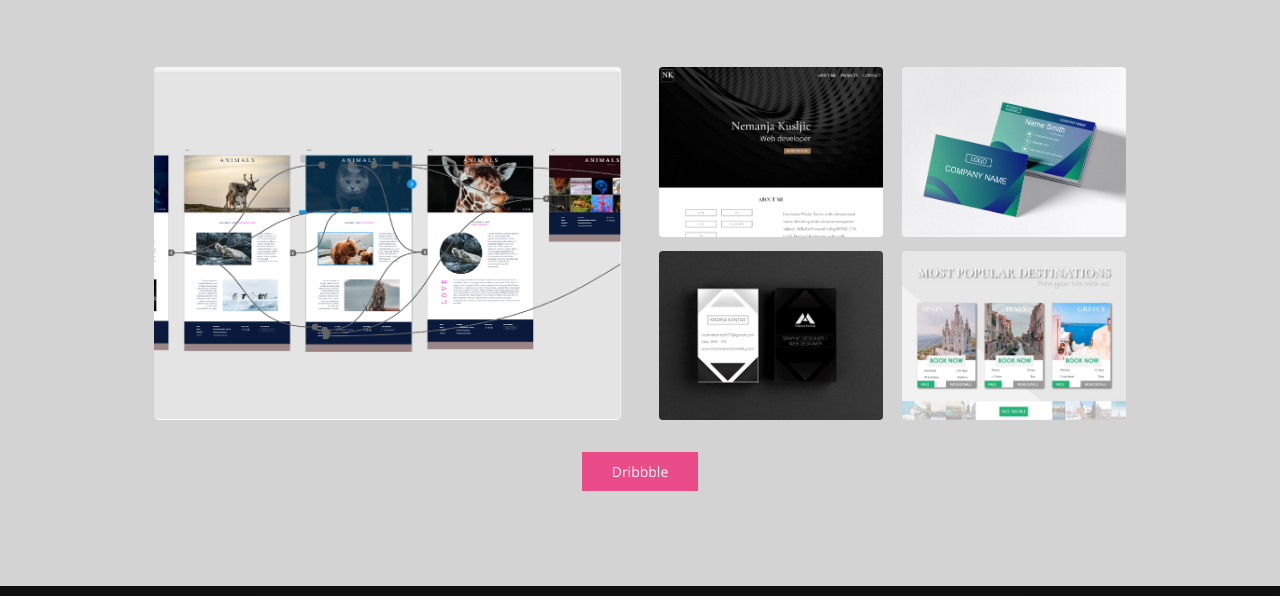
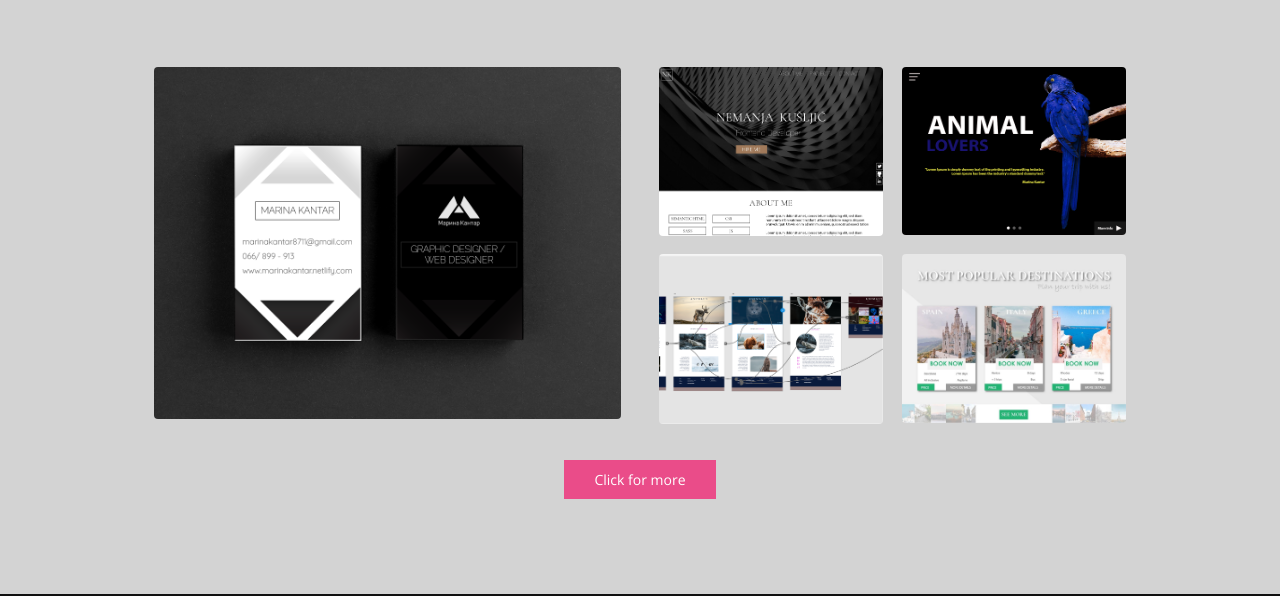
Before and after one commit to marina-kantar/Portfolio, a plain HTML site: page index.html in a window 1280 px wide. Shown: the part 1654-2250 px from the top of the page. Drawn offline with nearby package versions, Linux system fonts and the light colour scheme; grey boxes are pictures that could not be loaded.

Commit message:
adding links

```diff
--- a/css/main.scss
+++ b/css/main.scss
@@ -407,6 +407,7 @@ body{
 
     }
 
+
     img{
         width: 100%;
         height: auto;
@@ -423,8 +424,11 @@ body{
 
     }
 
+    a{
+        width:48%;
+    }
     img{
-        width:48%;
+        width:100%;
         height: auto;
         margin-bottom: 1em;
     }
--- a/index.html
+++ b/index.html
@@ -81,7 +81,7 @@
         </div>
         <div class="about-me-content">
             <div class="work">
-                <img src="img/mojPortMok.jpg" alt="" class="about-me-work">
+                <a href="https://dribbble.com/shots/9523623-Portfolio-mockup" target="_blank"><img src="img/mojPortMok.jpg" alt="" class="about-me-work"></a>
             </div>
             <div class="about-me-text">
                 <h2>Skills</h2>
@@ -94,7 +94,8 @@
 
             </div>
             <div class="work">
-                <img src="img/nkbc.jpg" alt="" class="about-me-work">
+                <a href="https://dribbble.com/shots/9517237-Business-Card" target="_blank"><img src="img/nkbc.jpg" alt="" class="about-me-work"></a>
+
             </div>
         </div>
     </section>
@@ -109,19 +110,21 @@
             <p>See my works</p>
         </div>
         <div class="portfolio-content">
-            <div class="portfolio-big">
-                <img src="img/animalsp.png" alt="port5">
+            <div class="portfolio-big"> <a href="https://dribbble.com/shots/9539640-Mockup-business-card" target="_blank"><img src="img/bcm.png" alt="port4"></a>
+
 
             </div>
             <div class="portfolio-small">
-                <img src="img/portf.png" alt="port2">
-                <img src="img/businessc2.jpg" alt="port3">
-                <img src="img/bcm.png" alt="port4">
-               <img src="img/travel.png" alt="port1">
+                <a href="https://dribbble.com/shots/9542308-Nemanja-portfolio" target="_blank"><img src="img/nemanjaportfolio.jpg" alt="port2"></a>
+
+                <a href="https://dribbble.com/shots/9528926-Animal-page" target="_blank"><img src="img/animal.png" alt="port3"></a>
+                 <a href="https://dribbble.com/shots/9459295-Animals-prototype" target="_blank"><img src="img/animalsp.png" alt="port5"></a>
+
+                <a href="https://dribbble.com/shots/6985010-Travel" target="_blank"><img src="img/travel.png" alt="port1"></a>
             </div>
         </div>
         <div class="drible-button">
-            <a href="https://dribbble.com/M4r1na" class="contact-button" target="_blank">Dribbble</a>
+            <a href="https://dribbble.com/M4r1na" class="contact-button" target="_blank">Click for more</a>
         </div>
     </section>
 
```
Also changed, not shown: css/style.css, img/animal.png (added), img/nemanjaportfolio.jpg (added), 1 other file.
